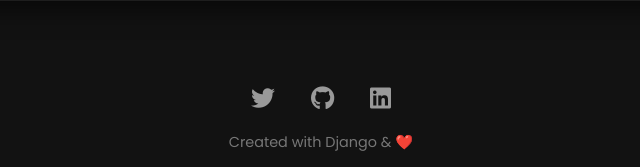
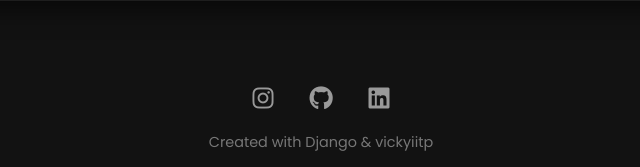
Before and after one commit to vickyiitp/video_downloader_app, a Django app: page /about/ in a window 1280 px wide. Shown: the part 666-833 px from the top of the page, without its empty margins (319-959 px from the left). Run offline with Django 5.2, Linux system fonts and the light colour scheme.

Commit message:
update the codes

```diff
--- a/templates/base.html
+++ b/templates/base.html
@@ -28,11 +28,11 @@
 
     <footer>
         <div class="social-links">
-            <a href="#" target="_blank"><i class="fab fa-twitter"></i></a>
-            <a href="#" target="_blank"><i class="fab fa-github"></i></a>
-            <a href="#" target="_blank"><i class="fab fa-linkedin"></i></a>
+            <a href="https://www.instagram.com/vickyiitp/" target="_blank"><i class="fab fa-instagram"></i></a>
+            <a href="https://github.com/vickyiitp" target="_blank"><i class="fab fa-github"></i></a>
+            <a href="https://www.linkedin.com/in/vicky-kumar-557166193/" target="_blank"><i class="fab fa-linkedin"></i></a>
         </div>
-        <p>Created with Django & ❤️</p>
+        <p>Created with Django & vickyiitp</p>
     </footer>
 
     {% block scripts %}
```
